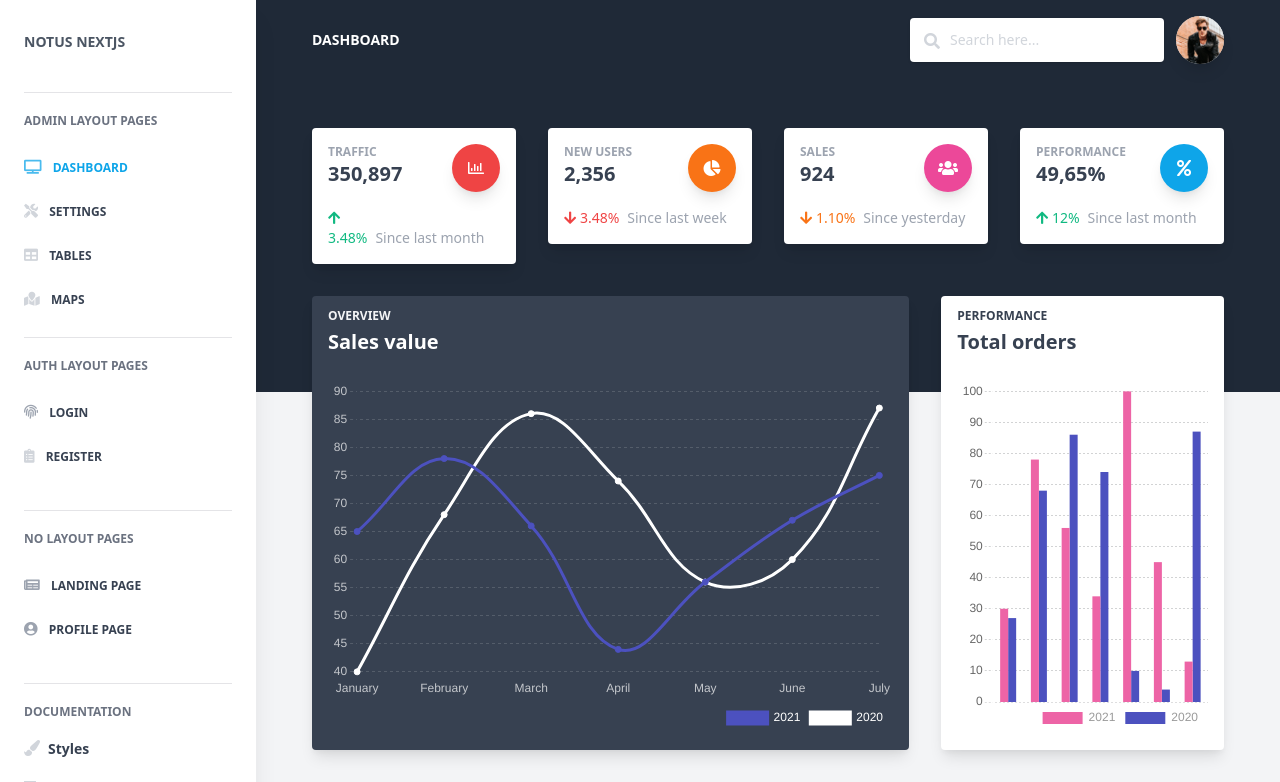
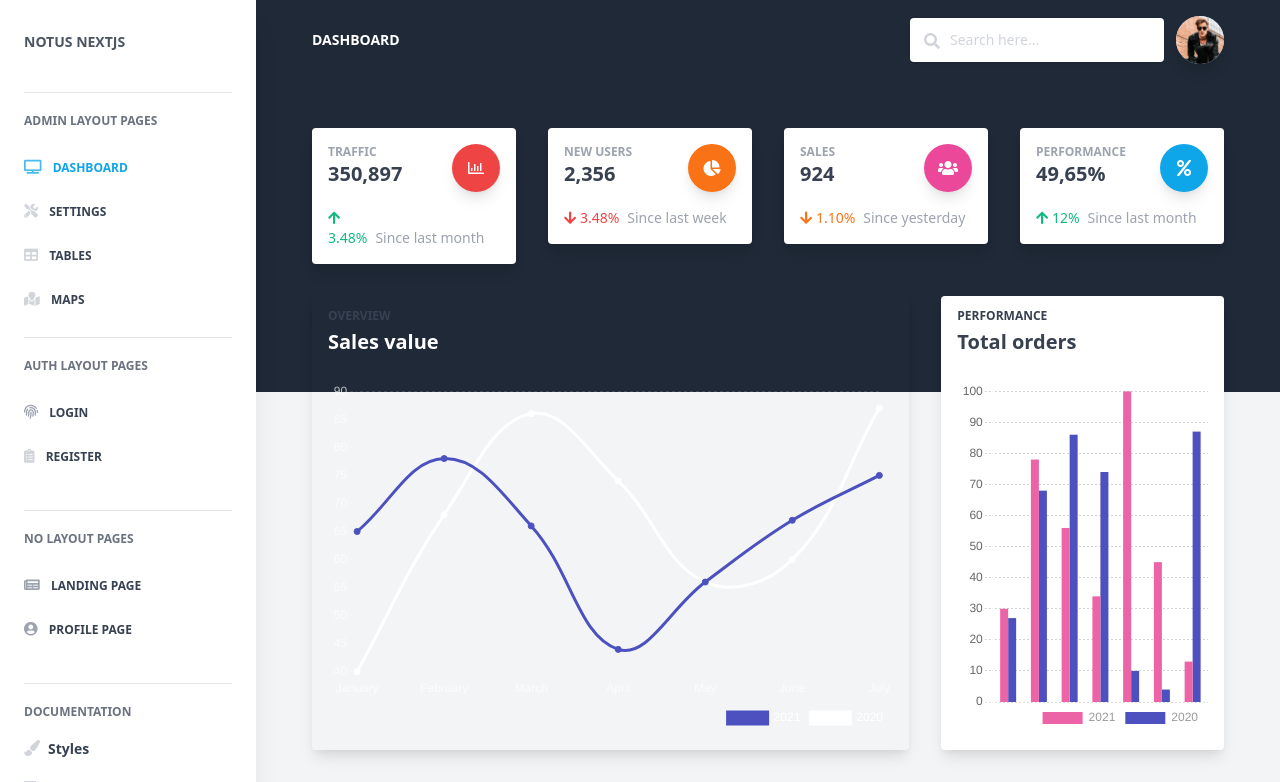
Before and after one commit to oleglukasevici/Notus, a Next.js app: page /admin/dashboard in a window 1280 px wide. Shown: the top 782 px of the page. Built offline with nearby package versions, Linux system fonts and the light colour scheme.

Commit message:
refactor: change coolGray with blueGray

```diff
--- a/components/Cards/CardLineChart.js
+++ b/components/Cards/CardLineChart.js
@@ -108,11 +108,11 @@ export default function CardLineChart() {
   }, []);
   return (
     <>
-      <div className="relative flex flex-col min-w-0 break-words w-full mb-6 shadow-lg rounded bg-coolGray-700">
+      <div className="relative flex flex-col min-w-0 break-words w-full mb-6 shadow-lg rounded bg-blueGray-700">
         <div className="rounded-t mb-0 px-4 py-3 bg-transparent">
           <div className="flex flex-wrap items-center">
             <div className="relative w-full max-w-full flex-grow flex-1">
-              <h6 className="uppercase text-coolGray-100 mb-1 text-xs font-semibold">
+              <h6 className="uppercase text-blueGray-100 mb-1 text-xs font-semibold">
                 Overview
               </h6>
               <h2 className="text-white text-xl font-semibold">Sales value</h2>
```
